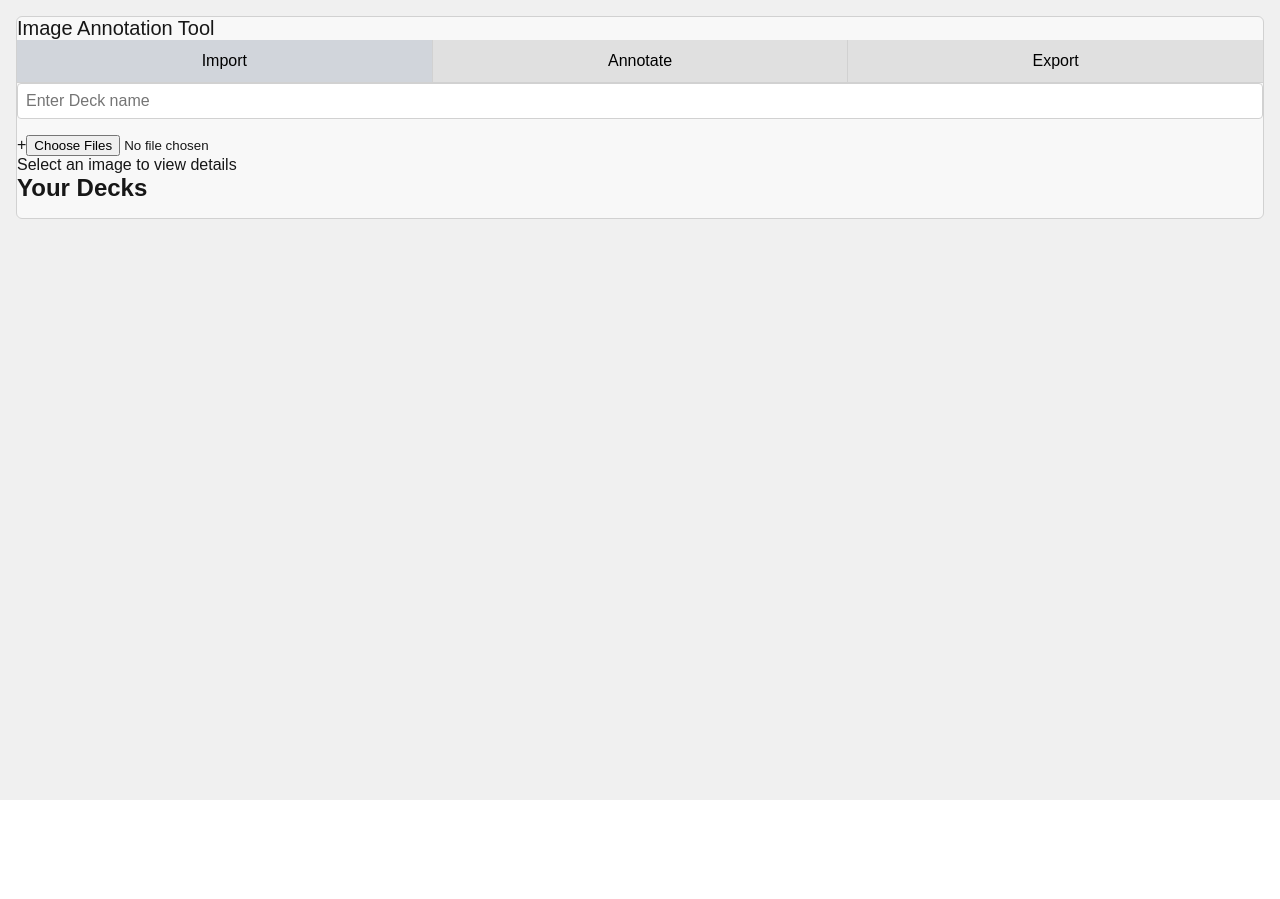
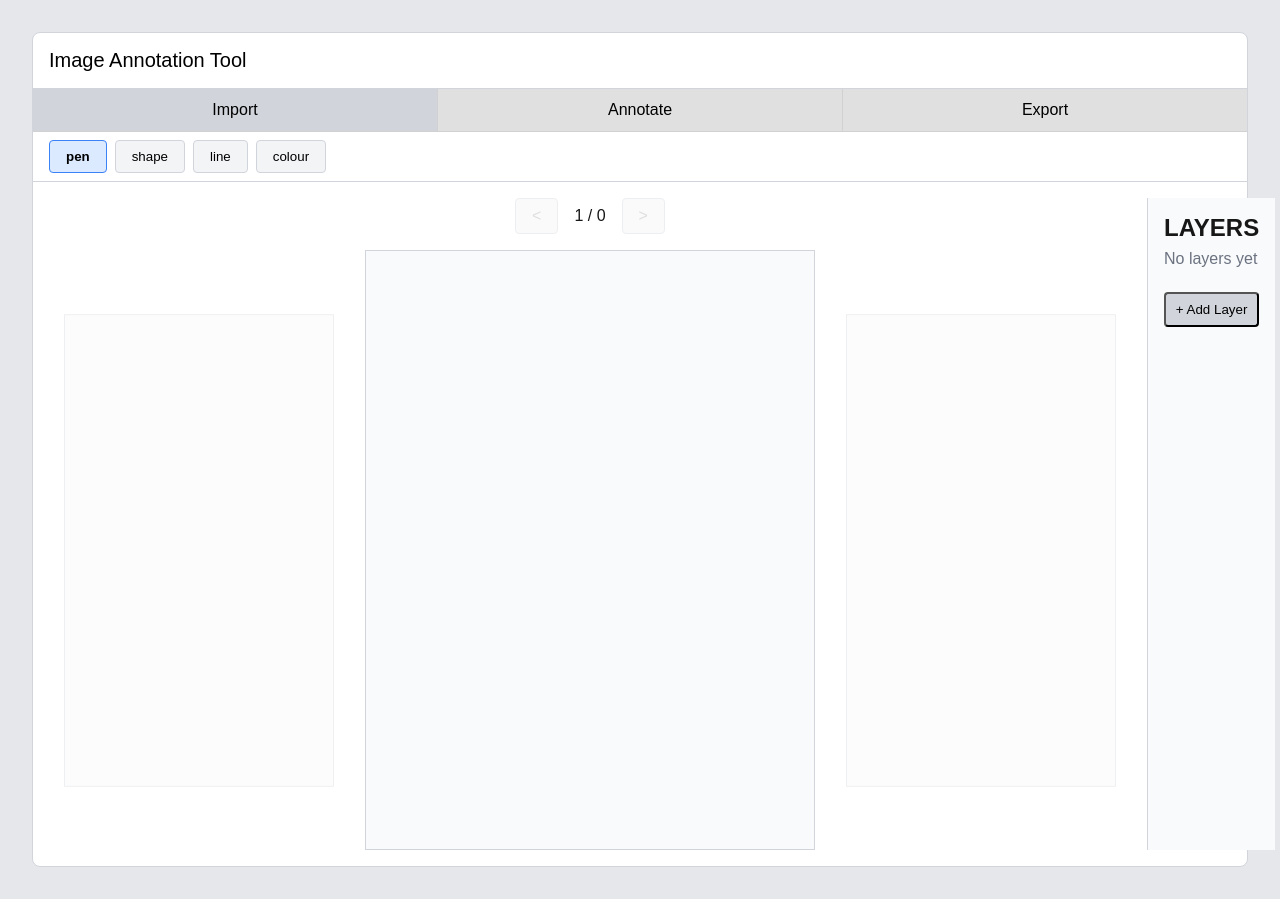
Before and after one commit to ZaynUH/annotation-tool, a Next.js app: page /annotate in a window 1280 px wide. Before the commit the page ends 800 px from the top, so only its background shows below. Built offline with nearby package versions, Linux system fonts and the light colour scheme.

Commit message:
UPLOAD PAGE CSS REWORK

```diff
--- a/pages/annotate.tsx
+++ b/pages/annotate.tsx
@@ -1,48 +1,25 @@
-import { useEffect, useState } from 'react';
 import Toolbar from '../components/Toolbar';
-import ImageGrid from '../components/ImageGrid';
-import styles from '../styles/UploadPage.module.css';
-import { useRouter } from 'next/router';
+import ToolsPanel from '../components/ToolsPanel';
+import ImagePanel from '../components/ImagePanel';
+import LayersPanel from '../components/LayersPanel';
+import { useAnnotation } from '../context/AnnotationContext';
+import styles from '../styles/AnnotatePage.module.css';
 
-interface Deck {
-  name: string;
-  images: string[];
-}
+export default function AnnotatePage() {
+  const {
+    images,
+    currentIndex,
+    setCurrentIndex,
+    activeTool,
+    setActiveTool,
+  } = useAnnotation();
 
-export default function UploadPage() {
-  const [deckName, setDeckName] = useState('');
-  const [currentImages, setCurrentImages] = useState<string[]>([]);
-  const [decks, setDecks] = useState<Deck[]>([]);
-  const [selected, setSelected] = useState<string | null>(null);
-  const router = useRouter();
-
-  useEffect(() => {
-    const stored = localStorage.getItem('imageDecks');
-    if (stored) setDecks(JSON.parse(stored));
-  }, []);
-
-  useEffect(() => {
-    localStorage.setItem('imageDecks', JSON.stringify(decks));
-  }, [decks]);
-
-  const handleUpload = (newImages: string[]) => {
-    setCurrentImages(prev => [...prev, ...newImages]);
+  const handlePrev = () => {
+    setCurrentIndex(prev => Math.max(0, prev - 1));
   };
 
-  const handleSaveAndAnnotate = () => {
-    if (!deckName.trim() || currentImages.length === 0) return;
-    const newDeck = { name: deckName.trim(), images: currentImages };
-
-    const updatedDecks = [...decks, newDeck];
-    setDecks(updatedDecks);
-    localStorage.setItem('imageDecks', JSON.stringify(updatedDecks));
-    localStorage.setItem('currentDeck', JSON.stringify(newDeck));
-
-    setDeckName('');
-    setCurrentImages([]);
-    setSelected(null);
-
-    router.push('/annotate');
+  const handleNext = () => {
+    setCurrentIndex(prev => Math.min(images.length - 1, prev + 1));
   };
 
   return (
@@ -50,49 +27,16 @@ export default function UploadPage() {
       <div className={styles.card}>
         <h1 className={styles.title}>Image Annotation Tool</h1>
         <Toolbar />
-
-        <input
-          className={styles.deckInput}
-          type="text"
-          placeholder="Enter Deck name"
-          value={deckName}
-          onChange={(e) => setDeckName(e.target.value)}
-        />
-
-        <ImageGrid
-          images={currentImages}
-          onUpload={handleUpload}
-          onSelect={setSelected}
-        />
-
-        <div className={styles.preview}>
-          {selected ? (
-            <img src={selected} alt="Selected" className={styles.selectedImage} />
-          ) : (
-            <p>Select an image to view details</p>
-          )}
-        </div>
-
-        {currentImages.length > 0 && (
-          <button className={styles.saveButton} onClick={handleSaveAndAnnotate}>
-            Annotate
-          </button>
-        )}
-
-        <h2 className={styles.subtitle}>Your Decks</h2>
-        <div className={styles.decksGrid}>
-          {decks.map((deck, index) => (
-            <div key={index} className={styles.deck}>
-              <h3 className={styles.deckTitle}>{deck.name}</h3>
-              <div className={styles.deckImages}>
-                {deck.images.map((img, i) => (
-                  <div key={i} className={styles.gridItem}>
-                    <img src={img} className={styles.gridImage} />
-                  </div>
-                ))}
-              </div>
-            </div>
-          ))}
+        <ToolsPanel selectedTool={activeTool} setSelectedTool={setActiveTool} />
+        <div className={styles.workspace}>
+          <ImagePanel
+            images={images}
+            currentIndex={currentIndex}
+            onPrev={handlePrev}
+            onNext={handleNext}
+            selectedTool={activeTool}
+          />
+          <LayersPanel />
         </div>
       </div>
     </div>
```
